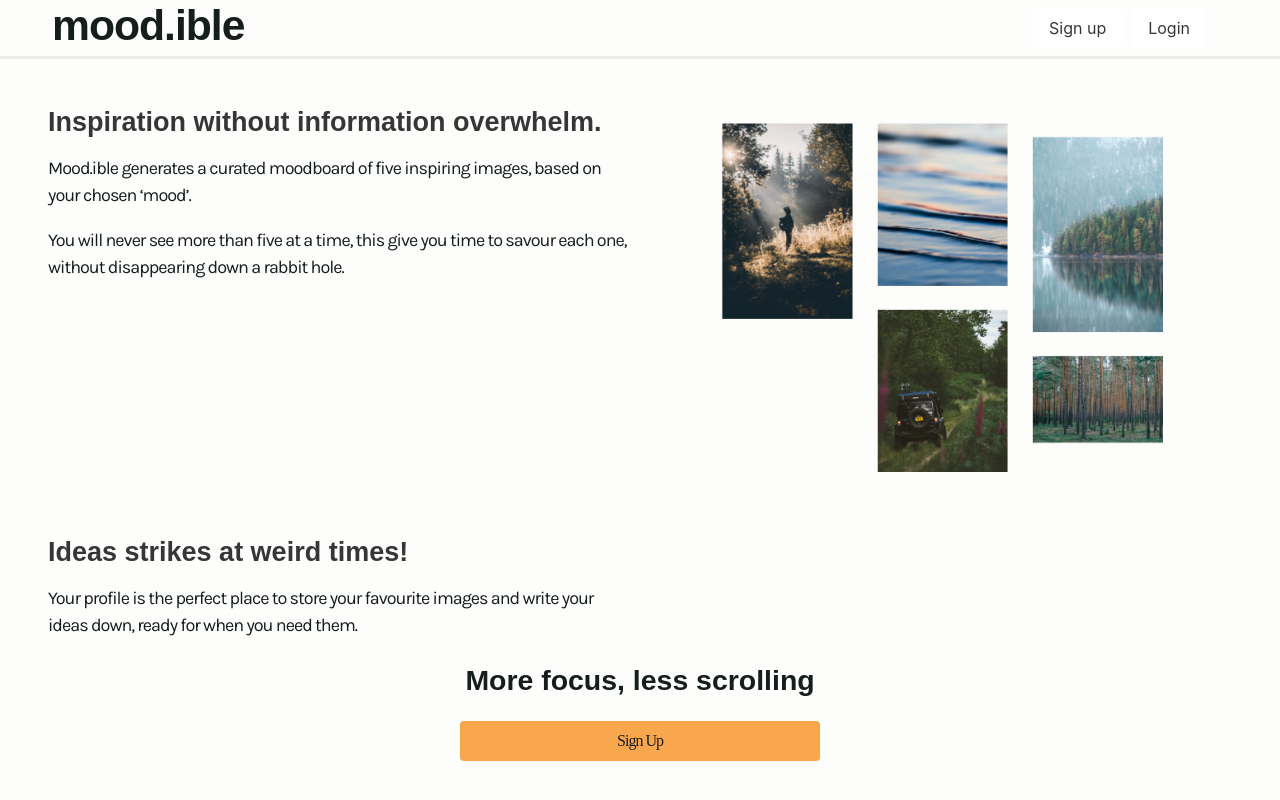
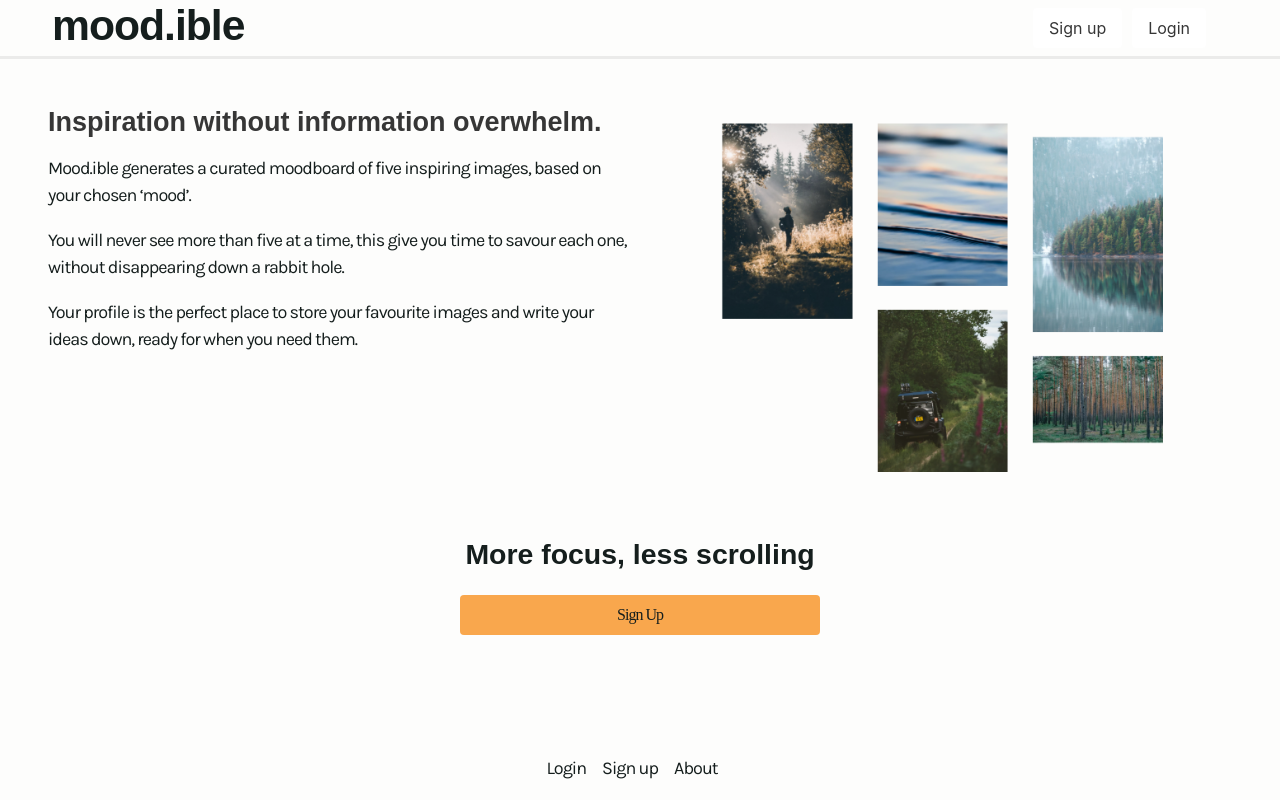
Before and after one commit to hollylouisarose/moodible-frontend, a React (Create React App) app: page / in a window 1280 px wide. Shown: the top 800 px of the page. Built offline with nearby package versions, Linux system fonts and the light colour scheme; a web font is replaced by a local one.

Commit message:
adjusted homepage

```diff
--- a/src/components/common/Home.js
+++ b/src/components/common/Home.js
@@ -14,6 +14,7 @@ function Home(){
               <h3>Inspiration without information overwhelm.</h3>
               <p>Mood.ible generates a curated moodboard of five inspiring images, based on your chosen ‘mood’.</p>
               <p>You will never see more than five at a time, this give you time to savour each one, without disappearing down a rabbit hole.</p>
+              <p>Your profile is the perfect place to store your favourite images and write your ideas down, ready for when you need them.</p>
             </div>
             <div className="column is-half">
               <figure>
@@ -21,14 +22,7 @@ function Home(){
               </figure>
             </div>
           </div>
-          <div className="columns">
-            <div className="column is-half">
-              <h3>Ideas strikes at weird times!</h3>
-              <p>Your profile is the perfect place to store your favourite images and write your ideas down, ready for when you need them.</p>
-            </div>
-          </div>
         </div>
-
       </div>
       <div className="hero">
         <h3 className="has-text-centered">More focus, less scrolling</h3>
```
